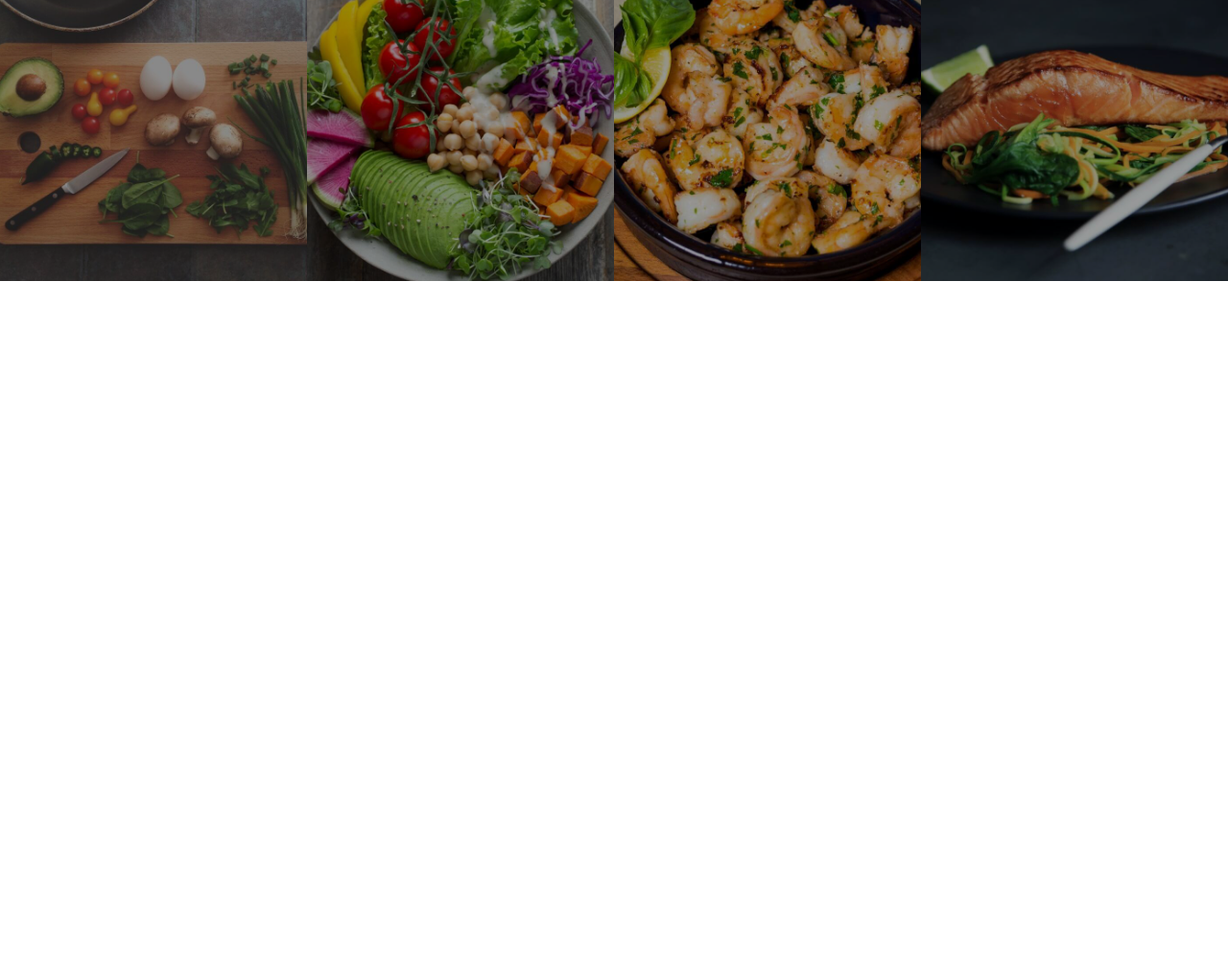
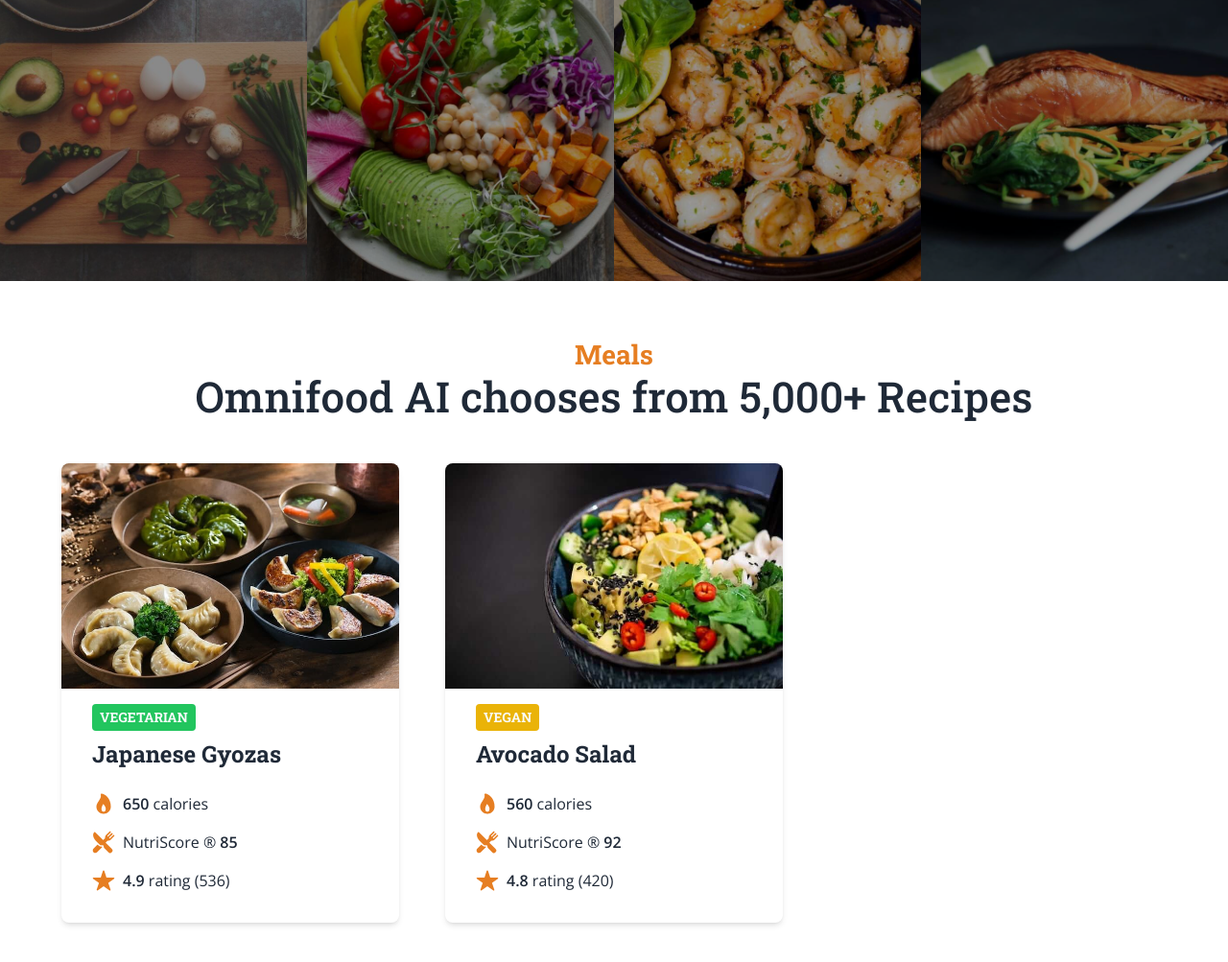
Before and after one commit to twstewart/omnifood, a website built with Vite: page index.html in a window 1280 px wide. Shown: the part 2925-3928 px from the top of the page at 96% size. Before the commit the page ends 3218 px from the top, so only its background shows below. Built offline with nearby package versions, Linux system fonts and the light colour scheme.

Commit message:
Created the meals section and meal cards.

```diff
--- a/index.html
+++ b/index.html
@@ -296,7 +296,68 @@
           </div>
         </div>
       </section>
+      <section id="meals" class="ps">
+        <div class="container">
+          <div class="space-y-1 text-center max-w-md mx-auto mb-6 sm:mb-12 md:max-w-none">
+            <h2 class="font-display font-bold text-primary text-lg sm:text-xl lg:text-2xl">Meals</h2>
+            <h3 class="font-display font-medium text-gray-800 text-3xl sm:text-4xl lg:text-5xl">
+              Omnifood AI chooses from 5,000+ Recipes
+            </h3>
+          </div>
+          <div class="grid grid-cols-12 justify-items-center gap-y-12 sm:gap-6 md:gap-9 lg:gap-12">
+            <div class="col-span-12 overflow-hidden rounded-lg shadow-md sm:col-span-6 md:col-span-4">
+              <img src="assets/images/meals/meal-1.jpg" alt="Japanese Gyozas" title="Japanese Gyozas" />
+              <div class="p-8 pt-4">
+                <span
+                  class="font-display font-bold text-xs text-gray-50 bg-green-500 uppercase inline-block rounded mb-2 py-1 px-2 sm:text-sm"
+                  >Vegetarian</span
+                >
+                <h4 class="font-display font-bold text-gray-800 text-lg mb-6 sm:text-xl">Japanese Gyozas</h4>
+                <ul class="flex flex-col gap-4">
+                  <li class="flex items-center gap-2">
+                    <ion-icon name="flame" class="text-xl text-primary"></ion-icon>
+                    <span><strong>650</strong> calories</span>
+                  </li>
+                  <li class="flex items-center gap-2">
+                    <ion-icon name="restaurant" class="text-xl text-primary"></ion-icon>
+                    <span>NutriScore &reg; <strong>85</strong></span>
+                  </li>
+                  <li class="flex items-center gap-2">
+                    <ion-icon name="star" class="text-xl text-primary"></ion-icon>
+                    <span><strong>4.9</strong> rating (536)</span>
+                  </li>
+                </ul>
+              </div>
+            </div>
+            <div class="col-span-12 overflow-hidden rounded-lg shadow-md sm:col-span-6 md:col-span-4">
+              <img src="assets/images/meals/meal-2.jpg" alt="Avocado Salad" title="Avocado Salad" />
+              <div class="p-8 pt-4">
+                <span
+                  class="font-display font-bold text-xs text-gray-50 bg-yellow-500 uppercase inline-block rounded mb-2 py-1 px-2 sm:text-sm"
+                  >Vegan</span
+                >
+                <h4 class="font-display font-bold text-gray-800 text-lg mb-6 sm:text-xl">Avocado Salad</h4>
+                <ul class="flex flex-col gap-4">
+                  <li class="flex items-center gap-2">
+                    <ion-icon name="flame" class="text-xl text-primary"></ion-icon>
+                    <span><strong>560</strong> calories</span>
+                  </li>
+                  <li class="flex items-center gap-2">
+                    <ion-icon name="restaurant" class="text-xl text-primary"></ion-icon>
+                    <span>NutriScore &reg; <strong>92</strong></span>
+                  </li>
+                  <li class="flex items-center gap-2">
+                    <ion-icon name="star" class="text-xl text-primary"></ion-icon>
+                    <span><strong>4.8</strong> rating (420)</span>
+                  </li>
+                </ul>
+              </div>
+            </div>
+          </div>
+        </div>
+      </section>
     </main>
+    <script type="module" src="https://unpkg.com/ionicons@5.5.2/dist/ionicons/ionicons.esm.js"></script>
     <script src="main.js" type="module"></script>
   </body>
 </html>
```
